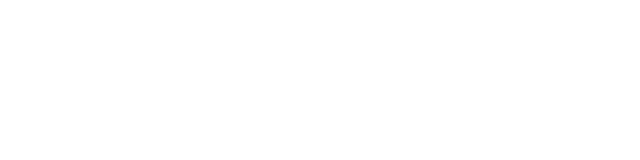
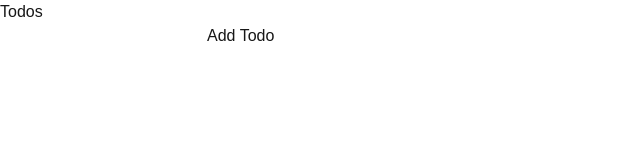
Before and after one commit to pinkth3floyd/clean_arch, a Next.js app: page / in a window 1280 px wide. Shown: the top 160 px of the page, without its empty margins (0-640 px from the left). Built offline with nearby package versions, Linux system fonts and the light colour scheme.

Commit message:
i really hate di

```diff
--- /dev/null
+++ b/src/app/TodoListClient.tsx
@@ -0,0 +1,53 @@
+'use client';
+
+import React, { useState, useEffect } from 'react';
+import { Todo } from '../app/core/features/todo/domain/entities/todo';
+
+interface TodoListClientProps {
+  initialTodos: Todo[];
+}
+
+const TodoListClient: React.FC<TodoListClientProps> = ({ initialTodos }) => {
+  const [todos, setTodos] = useState<Todo[]>(initialTodos);
+  const [newTodoText, setNewTodoText] = useState('');
+
+  const handleCreateTodo = async () => {
+    if (newTodoText.trim()) {
+      const response = await fetch('/api/todos', {
+        method: 'POST',
+        headers: {
+          'Content-Type': 'application/json',
+        },
+        body: JSON.stringify({ text: newTodoText }),
+      });
+      if (response.ok) {
+        const newTodo = await response.json();
+        setTodos([...todos, newTodo]);
+        setNewTodoText('');
+      } else {
+        console.error('Failed to create todo');
+      }
+    }
+  };
+
+  return (
+    <div>
+      <h1>Todos</h1>
+      <ul>
+        {todos.map((todo) => (
+          <li key={todo.id}>{todo.id}</li>
+        ))}
+      </ul>
+      <div>
+        <input
+          type="text"
+          value={newTodoText}
+          onChange={(e) => setNewTodoText(e.target.value)}
+        />
+        <button onClick={handleCreateTodo}>Add Todo</button>
+      </div>
+    </div>
+  );
+};
+
+export default TodoListClient;
--- a/src/app/core/config/di.ts
+++ b/src/app/core/config/di.ts
@@ -1,4 +1,3 @@
-
 
 import { Container } from "../main/di/container";
 import { TodoRepositoryImpl } from "../features/todo/infrastructure/repositories/todorepoimplementation";
--- a/src/app/core/features/todo/infrastructure/repositories/todorepoimplementation.ts
+++ b/src/app/core/features/todo/infrastructure/repositories/todorepoimplementation.ts
@@ -1,13 +1,15 @@
 
 import { Todo } from '../../domain/entities/todo';
 import { TodoRepository } from '../../domain/reposotories/todoRepository';
+// import { AsyncLocalStorage } from 'async_hooks';
 
 
 export class TodoRepositoryImpl implements TodoRepository {
   private storageKey = 'todos';
 
   private getStoredTodos(): Todo[] {
-    const storedTodos = localStorage.getItem(this.storageKey);
+    // const storedTodos = localStorage.getItem(this.storageKey);
+     const storedTodos = localStorage.getItem(this.storageKey);
     return storedTodos ? JSON.parse(storedTodos) : [];
   }
 
--- a/src/app/layout.tsx
+++ b/src/app/layout.tsx
@@ -4,8 +4,6 @@ import "./globals.css";
 import TansTackProvider from "./core/providers/tanstackprovider";
 import { ContainerProvider } from "./core/main/di/container";
 import { configureDependencies } from "./core/config/di";
-
-
 
 const geistSans = Geist({
   variable: "--font-geist-sans",
@@ -22,34 +20,24 @@ export const metadata: Metadata = {
   description: "Written By Prakash Niraula",
 };
 
-
-const container = configureDependencies();
-
-
 export default function RootLayout({
   children,
 }: Readonly<{
   children: React.ReactNode;
 }>) {
-
-
+  const container = configureDependencies();
 
   return (
     <html lang="en">
       <TansTackProvider>
-
         <ContainerProvider container={container}>
-
           <body
             className={`${geistSans.variable} ${geistMono.variable} antialiased`}
           >
             {children}
           </body>
-
         </ContainerProvider>
       </TansTackProvider>
-
-
     </html>
   );
 }
--- a/src/app/page.tsx
+++ b/src/app/page.tsx
@@ -1,12 +1,18 @@
+'use server';
 
+import Home from './TodoListClient';
+import { configureDependencies } from './core/config/di';
+import { GET_TODOS_USECASE } from './core/features/todo/domain/usecases/gettodo';
+import { Todo } from './core/features/todo/domain/entities/todo';
 
-export default function Home() {
-  return (
-    <div className="grid grid-rows-[20px_1fr_20px] items-center justify-items-center min-h-screen p-8 pb-20 gap-16 sm:p-20 font-[family-name:var(--font-geist-sans)]">
-      <main className="flex flex-col gap-[32px] row-start-2 items-center sm:items-start">
+interface HomePageProps {
+  initialTodos: Todo[];
+}
 
-      </main>
+export default async function HomePage() {
+  const container = configureDependencies();
+  const getTodosUseCase = container[GET_TODOS_USECASE];
+  const initialTodos: Todo[] = await getTodosUseCase.execute();
 
-    </div>
-  );
+  return <Home initialTodos={initialTodos} />;
 }
```
